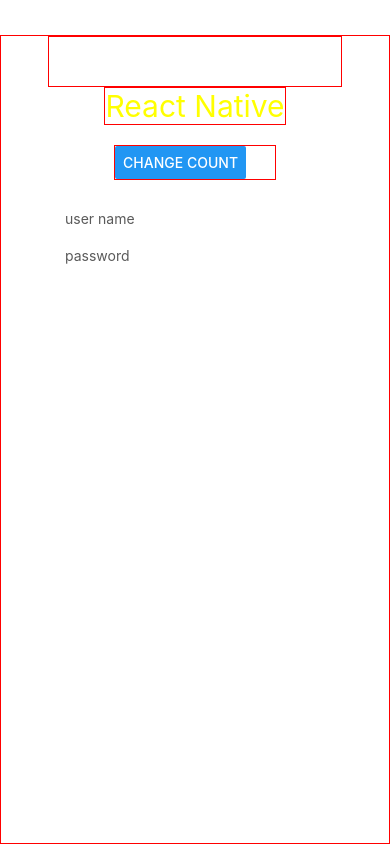
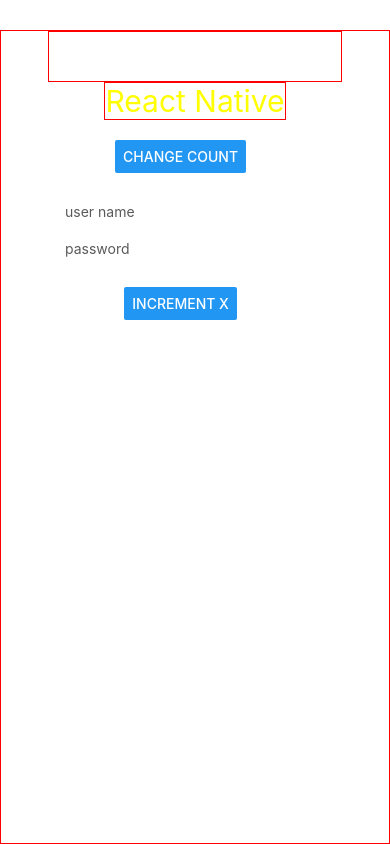
Before and after one commit to janith230528/Mobile-app-development, a React Native app: screen / in a window 390 px wide. Built offline with nearby package versions, Linux system fonts and the light colour scheme.

Commit message:
practiced the difference between changing variable value and function state with var keyword

```diff
--- a/App.tsx
+++ b/App.tsx
@@ -16,18 +16,32 @@
     setCount(count + 1);
   }
 
+  var x = 0;
+
+  function changeX(){
+    x = x + 1;
+    console.log(x)
+  }
+
   return (
-    <View style={{alignItems: 'center', flex:1, marginTop:35, borderWidth:1, borderColor:'red'}}>
+    <View style={{alignItems: 'center', flex:1, marginTop:30, borderWidth:1, borderColor:'red'}}>
       <CustomLabel>Hello Welcome</CustomLabel>
       <CustomText fSize={30} a={'React'} b={'Native'} c={'yellow'} />
 
-    <View style={{flexDirection: 'row', alignItems:'center', borderWidth:1, borderColor:'red', justifyContent:'space-between', gap:20 }}>
+    <View style={{flexDirection: 'row', alignItems:'center', justifyContent:'space-between', gap:20 }}>
       <Button title='Change Count' onPress={changeCount} />
       <Text style={{color:'white'}}>{count}</Text>
     </View>
 
+      <View style={{}}></View>
       <TextInput style={{backgroundColor:'white', color:'black', width:300, marginTop:30, borderRadius:10, paddingLeft:20, paddingRight:20}} placeholder='user name' placeholderTextColor={'#5a5a5a'}/>
       <TextInput style={{backgroundColor:'white', color:'black', width:300, marginTop:20, borderRadius:10, paddingLeft:20, paddingRight:20}} placeholder='password' placeholderTextColor={'#5a5a5a'} secureTextEntry={true}/>
+
+      <View style={{flexDirection: 'row', alignItems:'center', justifyContent:'space-between', gap:20, marginTop:30}}>
+      <Button title='Increment x' onPress={changeX} />
+      <Text style={{color:'white'}}>{x}</Text>
+      </View>
+
     </View>
   );
 }
```
